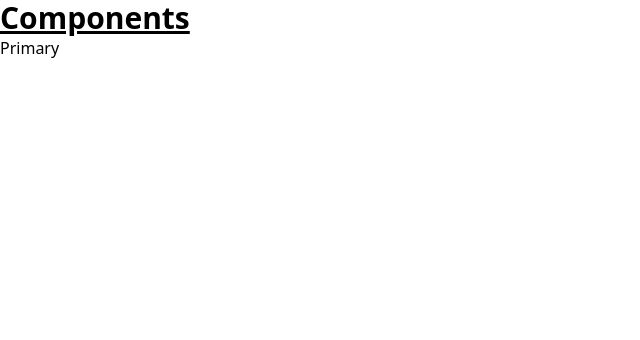
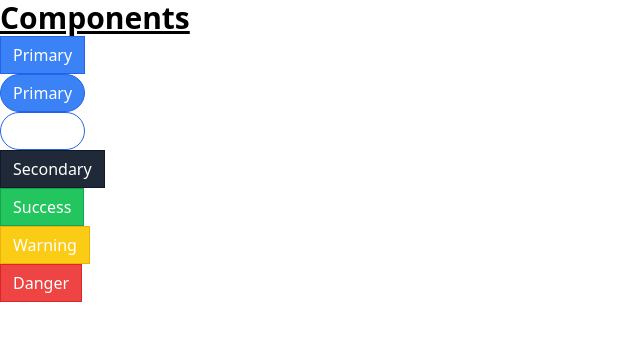
Before and after one commit to lxkrmr/react-comps-2023, a JavaScript app: page / in a window 1280 px wide. Shown: the top 340 px of the page, without its empty margins (0-640 px from the left). Built offline with nearby package versions, Linux system fonts and the light colour scheme.

Commit message:
✨ use class names

```diff
--- a/package.json
+++ b/package.json
@@ -6,6 +6,7 @@
     "@testing-library/jest-dom": "^5.16.5",
     "@testing-library/react": "^13.4.0",
     "@testing-library/user-event": "^13.5.0",
+    "classnames": "^2.3.2",
     "react": "^18.2.0",
     "react-dom": "^18.2.0",
     "react-scripts": "5.0.1",
@@ -36,7 +37,6 @@
     ]
   },
   "devDependencies": {
-    "prop-types": "^15.8.1",
     "tailwindcss": "^3.2.6"
   }
 }
--- a/src/App.js
+++ b/src/App.js
@@ -7,6 +7,28 @@ function App() {
       <div>
         <Button primary>Primary</Button>
       </div>
+      <div>
+        <Button primary rounded>
+          Primary
+        </Button>
+      </div>
+      <div>
+        <Button primary rounded outline>
+          Primary
+        </Button>
+      </div>
+      <div>
+        <Button secondary>Secondary</Button>
+      </div>
+      <div>
+        <Button success>Success</Button>
+      </div>
+      <div>
+        <Button warning>Warning</Button>
+      </div>
+      <div>
+        <Button danger>Danger</Button>
+      </div>
     </div>
   );
 }
--- a/src/Button.js
+++ b/src/Button.js
@@ -1,4 +1,4 @@
-import PropTypes from 'prop-types';
+import classnames from 'classnames';
 
 function Button({
   children,
@@ -10,22 +10,21 @@ function Button({
   outline,
   rounded,
 }) {
-  return <button>{children}</button>;
+  const classes = classnames('px-3 py-1.5 border', {
+    'border-blue-600 bg-blue-500 text-white': primary,
+    'border-gray-900 bg-gray-800 text-white': secondary,
+    'border-green-600 bg-green-500 text-white': success,
+    'border-yellow-500 bg-yellow-400 text-white': warning,
+    'border-red-600 bg-red-500 text-white': danger,
+    'rounded-full': rounded,
+    'bg-white': outline,
+    'text-blue-500': outline && primary,
+    'text-gray-900': outline && secondary,
+    'text-green-600': outline && success,
+    'text-yellow-500': outline && warning,
+    'text-red-600': outline && danger,
+  });
+  return <button className={classes}>{children}</button>;
 }
 
-Button.propTypes = {
-  checkVariationValue: ({ primary, secondary, success, warning, danger }) => {
-    const numberOfVariations =
-      Number(!!primary) +
-      Number(!!secondary) +
-      Number(!!success) +
-      Number(!!warning) +
-      Number(!!danger);
-
-    if (numberOfVariations > 1) {
-      return new Error('Only one variation is allowed');
-    }
-  },
-};
-
 export default Button;
```
Also changed, not shown: 1 other file (tests, documents, lock files or other folders).
